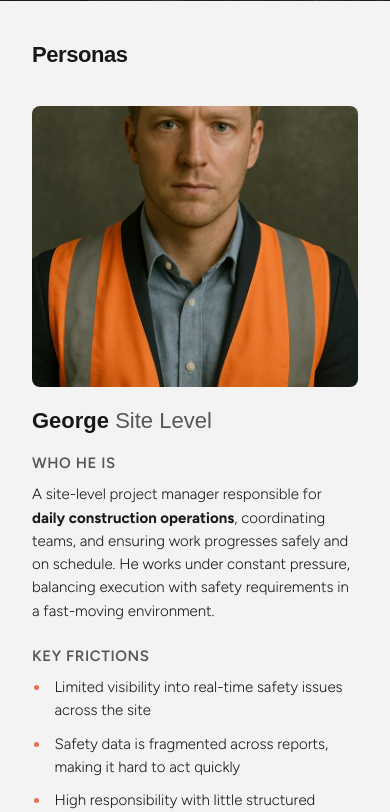
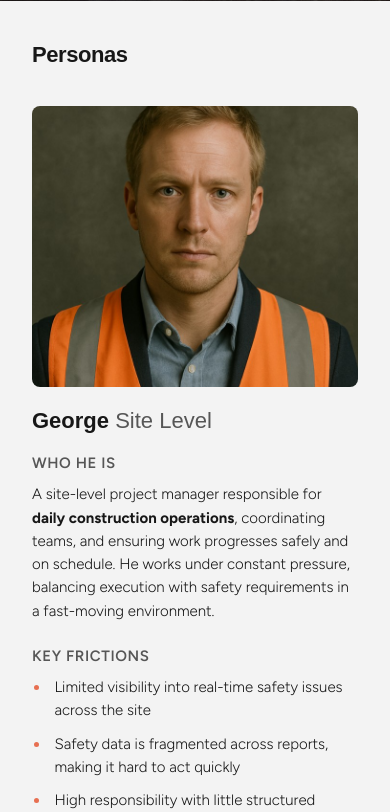
Before and after one commit to amitkedem100/portfolio, a Next.js app: page /portfolio/saas in a window 390 px wide. Shown: the part 2072-2884 px from the top of the page. Built offline with nearby package versions, Linux system fonts and the light colour scheme; a web font is replaced by a local one.

Commit message:
fix inner photo for personas layout

```diff
--- a/src/app/portfolio/components/PersonasSection.css
+++ b/src/app/portfolio/components/PersonasSection.css
@@ -181,6 +181,8 @@
   .personas-persona-image {
     max-height: min(72vw, 400px);
     aspect-ratio: 4 / 5;
+    /* Move image framing down slightly so more head/top area remains visible */
+    object-position: center 18%;
   }
 
   .personas-persona-name {
```
